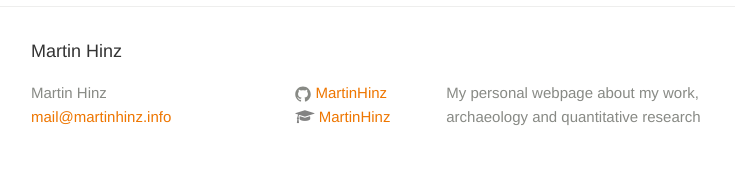
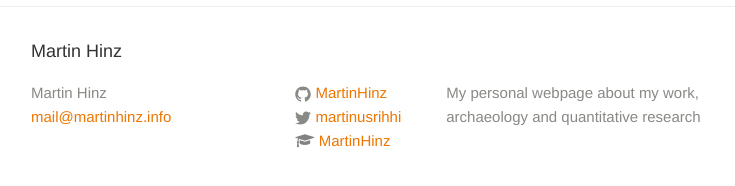
Before and after one commit to MartinHinz/personal_webpage, a Jekyll site: the page built from index.md, in a window 1280 px wide and 900 px high, scrolled down 2035 px. Shown: the part 686-872 px from the top of the window, without its empty margins (239-974 px from the left). Built offline with Jekyll 4.4.1, drawn with Linux system fonts in a browser that asks for light colours.

Commit message:
Update _config.yml
added twitter handle

```diff
--- a/_config.yml
+++ b/_config.yml
@@ -8,7 +8,7 @@ description: > # this means to ignore newlines until "baseurl:"
   My personal webpage about my work, archaeology and quantitative research
 baseurl: "" # the subpath of your site, e.g. /blog/
 url: "http://www.martinhinz.info" # the base hostname & protocol for your site
-#twitter_username: jekyllrb
+twitter_username: martinusrihhi
 github_username:  MartinHinz
 academia_username:  MartinHinz
 
```
